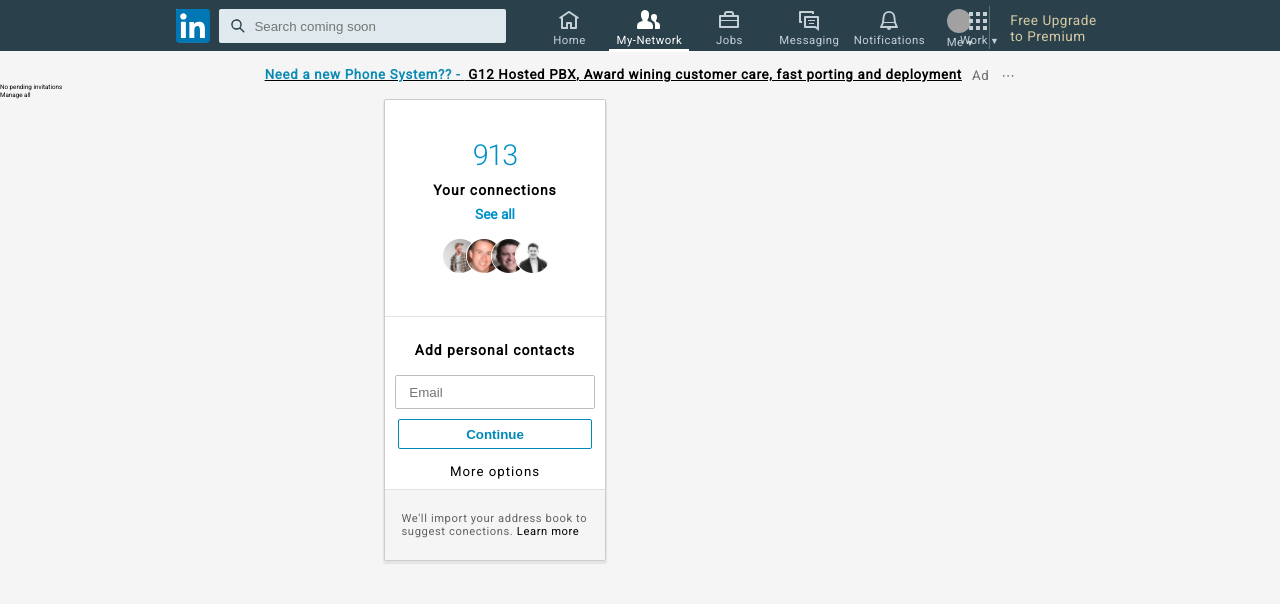
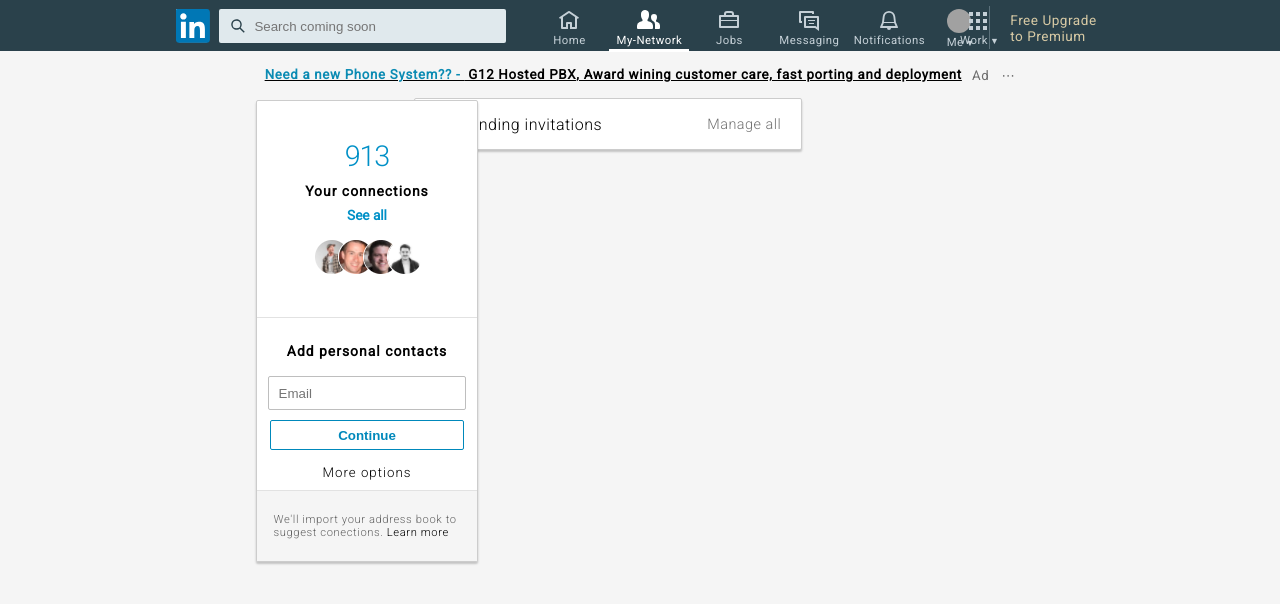
Before and after one commit to myxozoa/react-linkedin-mockup, a React (Create React App) app: page / in a window 1280 px wide. Shown: the top 604 px of the page. Built offline with nearby package versions, Linux system fonts and the light colour scheme.

Commit message:
Reordered components to get the correct fixed positions, and completed the invitations box

```diff
--- a/src/App.js
+++ b/src/App.js
@@ -7,6 +7,7 @@
 import Promoted from './components/Promoted';
 import PYMK from './components/PYMK';
 import Messaging from './components/Messaging';
+import Footer from './components/Footer';
 
 
 class App extends React.Component {
@@ -25,16 +26,17 @@
 
   render() {
     return (
-      <div className="App">
+      <div className="app">
         <TopBar username='Ronnie'/>
         <Ad />
-        <Invitations />
         <div className='app-page'>
+          <Invitations />
+          <PYMK />
           <Connections num={this.state.connNum} inc={this.increaseConnections} dec={this.decreaseConnections}/>
           <Promoted />
-          <PYMK />
+          <Footer />
+          <Messaging connNum={this.state.connNum}/>
         </div>
-        <Messaging connNum={this.state.connNum}/>
 
       </div>
     );
--- a/src/components/Connections.js
+++ b/src/components/Connections.js
@@ -16,7 +16,7 @@
                 <div className='conn-break'></div>
                 <div className='contacts'>Add personal contacts</div>
                 <form>
-                    <input autoComplete='on' type='email' placeholder='   Email' />
+                    <input autoComplete='on' type='email' placeholder='Email' />
                     <button> Continue </button>
                 </form>
                 <div className='conn-options'> <div>More options</div> </div>
--- /dev/null
+++ b/src/components/Footer.js
@@ -0,0 +1,9 @@
+import React from 'react';
+
+function Footer() {
+  return (
+    <div className='footer'>
+    </div>
+  );
+}
+export default Footer;
--- a/src/index.css
+++ b/src/index.css
@@ -10,6 +10,15 @@
 }
 #root {
   width: 100%;
+}
+.app-page {
+  z-index: -100;
+  margin-left: 31%;
+  display: flex;
+  justify-content: center;
+  align-items: center;
+  width: 33%;
+  flex-direction: column;
 }
 .top-container {
   display: flex;
@@ -235,18 +244,20 @@
   margin-top: 2px;
 }
 .connections {
+  z-index: 100;
   position: fixed;
   display: flex;
   align-items: center;
   flex-direction: column;
-  margin-left: 384px;
+  left: 20%;
+  top: 100px;
   width: 220px;
   height: 460px;
   background: white;
   font-size: 1rem;
   border: 1px solid #cccccc;
   border-radius: 2px;
-  box-shadow: 0 2px 1px 1px rgba(82, 82, 82, 0.1);
+  box-shadow: 0 2px 2px 0.1px rgba(82, 82, 82, 0.3);
 }
 .connections .con-num {
   margin-top: 38px;
@@ -296,9 +307,10 @@
   width: 100%;
 }
 .connections form input {
-  width: 88%;
+  width: 84%;
   height: 30px;
   border-radius: 2px;
+  padding-left: 10px;
   border: 1px solid #BEBEBE;
 }
 .connections form button {
@@ -324,9 +336,11 @@
   width: 100%;
   margin-top: 15px;
   font-size: 0.83rem;
+  font-weight: 300;
   letter-spacing: 1px;
   border-bottom: 1px solid #E2E2E2;
   padding-bottom: 10px;
+  cursor: pointer;
 }
 .connections .conn-info {
   display: flex;
@@ -335,6 +349,7 @@
   background: #F5F5F5;
   height: 70px;
   font-size: 0.7rem;
+  font-weight: 300;
   letter-spacing: 0.6px;
 }
 .connections .conn-info div {
@@ -345,6 +360,31 @@
 }
 .connections .conn-info div .conn-info-link {
   cursor: pointer;
+}
+.invitations {
+  padding: 0 20px 0 20px;
+  width: 82%;
+  height: 50px;
+  margin-top: 15px;
+  background: white;
+  font-size: 1rem;
+  font-weight: 300;
+  letter-spacing: 0.5px;
+  border: 1px solid #cccccc;
+  border-radius: 2px;
+  box-shadow: 0 2px 2px 0.1px rgba(82, 82, 82, 0.3);
+  display: flex;
+  flex-direction: row;
+  justify-content: space-between;
+  align-items: center;
+}
+.invitations .manage {
+  color: #727272;
+  font-size: 0.9rem;
+  cursor: pointer;
+}
+.invitations .manage:hover {
+  text-decoration: underline;
 }
 .flex-center-mix {
   display: flex;
--- a/src/less/connections.less
+++ b/src/less/connections.less
@@ -1,16 +1,18 @@
 .connections {
+  z-index: 100;
   position: fixed;
   display: flex;
   align-items: center;
   flex-direction: column;
-  margin-left: 384px;
+  left: 20%;
+  top: 100px;
   width: 220px;
   height: 460px;
   background: white;
   font-size: 1rem;
   border: 1px solid #cccccc;
   border-radius: 2px;
-  box-shadow: 0 2px 1px 1px rgba(82, 82, 82, 0.1);
+  box-shadow: 0 2px 2px 0.1px rgba(82, 82, 82, 0.3);
 
   .con-num {
     margin-top: 38px;
@@ -61,9 +63,10 @@
     width: 100%;
 
     input {
-      width: 88%;
+      width: 84%;
       height: 30px;
       border-radius: 2px;
+      padding-left: 10px;
       border: 1px solid #BEBEBE;
     }
     button {
@@ -79,15 +82,18 @@
     width: 100%;
     margin-top: 15px;
     font-size: 0.83rem;
+    font-weight: 300;
     letter-spacing: 1px;
     border-bottom: 1px solid #E2E2E2;
     padding-bottom: 10px;
+    cursor: pointer;
   }
   .conn-info {
     .flex-center-mix();
     background: #F5F5F5;
     height: 70px;
     font-size: 0.7rem;
+    font-weight: 300;
     letter-spacing: 0.6px;
 
     div {
--- a/src/less/index.less
+++ b/src/less/index.less
@@ -2,6 +2,9 @@
 @import 'top';
 @import 'ad';
 @import 'connections';
+@import 'invitations';
+@import 'pymk';
+
 
 .flex-center-mix {
     display: flex;
--- /dev/null
+++ b/src/less/invitations.less
@@ -0,0 +1,28 @@
+.invitations {
+  padding: 0 20px 0 20px;
+  width: 82%;
+  height: 50px;
+  background: white;
+  margin-top: 15px;
+  background: white;
+  font-size: 1rem;
+  font-weight: 300;
+  letter-spacing: 0.5px;
+  border: 1px solid #cccccc;
+  border-radius: 2px;
+  box-shadow: 0 2px 2px 0.1px rgba(82, 82, 82, 0.3);
+  display: flex;
+  flex-direction: row;
+  justify-content: space-between;
+  align-items: center;
+
+  .manage {
+    color:#727272;
+    font-size: 0.9rem;
+    cursor: pointer;
+
+    &:hover {
+      text-decoration: underline;
+    }
+  }
+}
--- /dev/null
+++ b/src/less/pymk.less
@@ -0,0 +1,3 @@
+.pymk {
+
+}
--- a/src/less/reset.less
+++ b/src/less/reset.less
@@ -10,3 +10,10 @@
 #root {
     width: 100%;
 }
+.app-page {
+    z-index: -100;
+    margin-left: 31%;
+    .flex-center-mix();
+    width: 33%;
+    flex-direction: column;
+}
```
